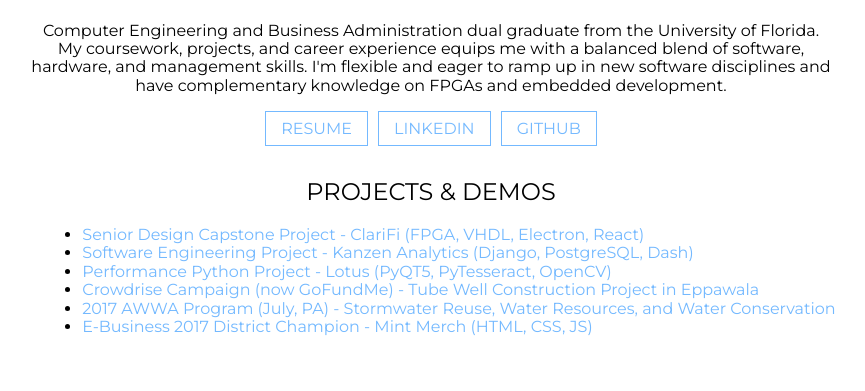
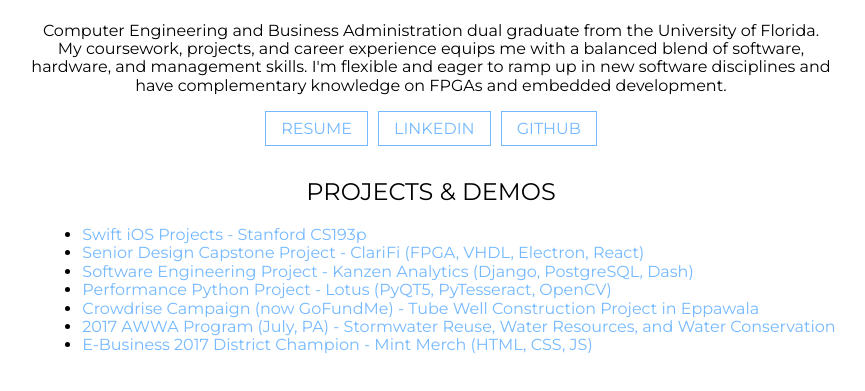
Before and after one commit to nipunaw/nipunaw.github.io, a plain HTML site: page index.html in a window 1280 px wide. Shown: the part 339-730 px from the top of the page, without its empty margins (209-1074 px from the left). Drawn offline with Linux system fonts and the light colour scheme.

Commit message:
Update to include new project

```diff
--- a/index.html
+++ b/index.html
@@ -19,9 +19,10 @@
   <a class="button" href="https://github.com/nipunaw/">GITHUB</a>
   <h2>Projects & Demos</h2>
   <ul>
-	<li><a href="https://github.com/nipunaw/ClariFi">Senior Design Capstone Project - ClariFi (FPGA, VHDL, Electron, React)</a></li>
-	<li><a href="https://github.com/nipunaw/Kanzen-Analytics">Software Engineering Project - Kanzen Analytics (Django, PostgreSQL, Dash)</a></li>
-	<li><a href="https://github.com/nipunaw/Lotus">Performance Python Project - Lotus (PyQT5, PyTesseract, OpenCV)</a></li>
+    <li><a href="https://github.com/nipunaw/Swift">Swift iOS Projects - Stanford CS193p</a></li>
+    <li><a href="https://github.com/nipunaw/ClariFi">Senior Design Capstone Project - ClariFi (FPGA, VHDL, Electron, React)</a></li>
+    <li><a href="https://github.com/nipunaw/Kanzen-Analytics">Software Engineering Project - Kanzen Analytics (Django, PostgreSQL, Dash)</a></li>
+    <li><a href="https://github.com/nipunaw/Lotus">Performance Python Project - Lotus (PyQT5, PyTesseract, OpenCV)</a></li>
     <li><a href="https://charity.gofundme.com/o/en/campaign/tube-well-for-sri-lankan-school-children/nipunaw">Crowdrise Campaign (now GoFundMe) - Tube Well Construction Project in Eppawala</a></li>
     <!--https://www.crowdrise.com/tube-well-for-sri-lankan-school-children/fundraiser/nipunaw    Deprecated link-->
     <!--<li><a href="http://www.westchasewow.com/news/entry/abbotford_resident_changes_life_in_sri_lankan_village">World of Westchase Article - Tube Well Construction Project in Eppawala</a></li> Article is currently down-->
```
Also changed, not shown: 1 other file.
